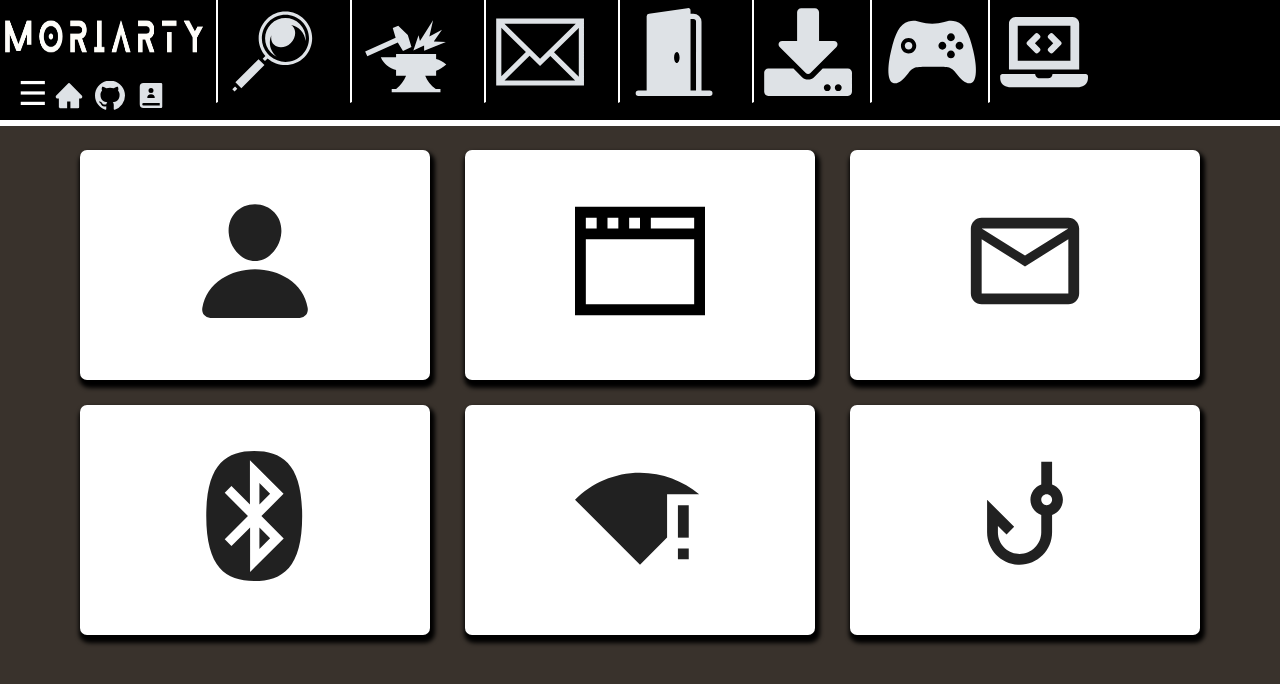
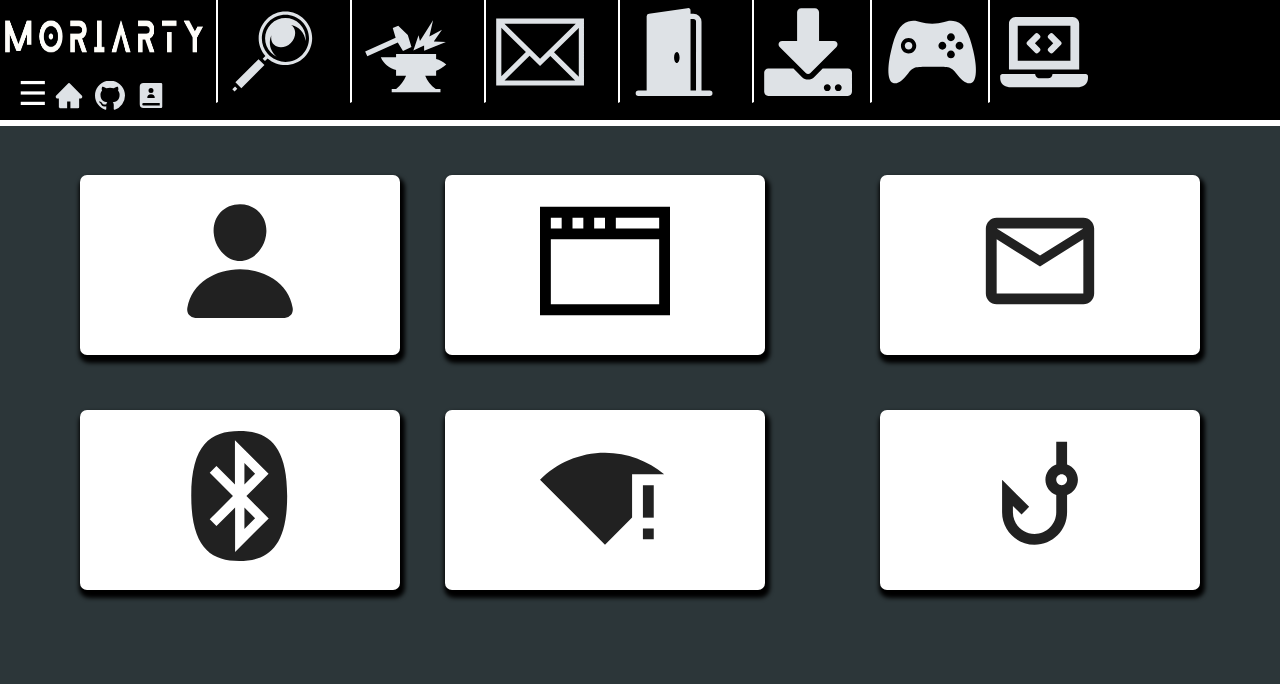
Before and after one commit to Fiery-Warrior/pub-mm-web, a React (Create React App) app: page /reconicon in a window 1280 px wide. Shown: the top 684 px of the page. Built offline with nearby package versions, Linux system fonts and the light colour scheme.

Commit message:
Some card changes

```diff
--- a/src/pages/Contacts/Contacts.js
+++ b/src/pages/Contacts/Contacts.js
@@ -38,6 +38,8 @@ function Contact() {
             <li><a href="https://twitter.com/FieryWarri89283" style={linkStyle}>FieryWarri89283</a></li>
             </ul>
         </section>
+
+        <h3>*Reminder Moriarty's Matrix is for educational use only (any mis-uses of this project is ONLY the user's fault)</h3>
       </main>
 
     </div>
--- a/src/pages/Contacts/contacts.css
+++ b/src/pages/Contacts/contacts.css
@@ -1,5 +1,5 @@
 body {
-    background-color: #39322c;
+    /* background-color: #39322c; */
     color: white;
     font-family: Arial, sans-serif;
     font-size: 16px;
--- a/src/pages/Recon/ScanningCard.jsx
+++ b/src/pages/Recon/ScanningCard.jsx
@@ -36,6 +36,25 @@ export default function BasicCard() {
           height: '230px',
 
         },
+
+        '@media (max-width: 1415px)': {
+          top: '175px',
+          minWidth: 250,
+          height: '180px',
+          width: '320px',
+
+        },
+
+        '@media (max-width: 1215px)': {
+          top: '170px',
+          minWidth: 250,
+          height: '180px',
+          width: '250px',
+          right: '50px',
+
+        },
+
+
       }}
         className="card"
         onMouseEnter={handleMouseEnter}
--- a/src/pages/Recon/recon.css
+++ b/src/pages/Recon/recon.css
@@ -46,8 +46,16 @@
     .card:hover {
         height: 235px !important;
     }
+
+
 }
 
+
+@media screen and (max-width: 1415px) {
+  .card:hover {
+      height: 205px !important;
+  }
+}
 
   .title {
     font-size: 50px;
--- a/src/pages/Recon/reconActive.jsx
+++ b/src/pages/Recon/reconActive.jsx
@@ -36,6 +36,26 @@ export default function BasicCard() {
           top: '405px',
 
         },
+
+        '@media (max-width: 1415px)': {
+          left: '445px',
+          top: '410px',
+          minWidth: 250,
+          height: '180px',
+          width: '320px',
+
+        },
+
+        '@media (max-width: 1215px)': {
+          top: '405px',
+          minWidth: 250,
+          height: '180px',
+          width: '250px',
+          left: '470px',
+
+        },
+
+
       }}
         className="card"
         onMouseEnter={handleMouseEnter}
--- a/src/pages/Recon/reconBScan.jsx
+++ b/src/pages/Recon/reconBScan.jsx
@@ -37,6 +37,25 @@ export default function BasicCard() {
           top: '405px',
 
         },
+
+        '@media (max-width: 1415px)': {
+          top: '410px',
+          minWidth: 250,
+          height: '180px',
+          width: '320px',
+
+        },
+
+        '@media (max-width: 1215px)': {
+          top: '405px',
+          minWidth: 250,
+          height: '180px',
+          width: '250px',
+          left: '120px',
+
+        },
+
+
       }}
         className="card"
         onMouseEnter={handleMouseEnter}
--- a/src/pages/Recon/reconCompany.jsx
+++ b/src/pages/Recon/reconCompany.jsx
@@ -29,11 +29,32 @@ export default function BasicCard() {
         position: 'absolute',
         top: '150px',
         left: '530px',
+
         '@media (max-width: 1515px)': {
           left: '465px',
           minWidth: 350,
           height: '230px',
         },
+
+
+        '@media (max-width: 1415px)': {
+          left: '445px',
+          top: '175px',
+          minWidth: 250,
+          height: '180px',
+          width: '320px',
+
+        },
+
+        '@media (max-width: 1215px)': {
+          top: '170px',
+          minWidth: 250,
+          height: '180px',
+          width: '250px',
+          left: '470px',
+
+        },
+
       }}
         className="card"
         onMouseEnter={handleMouseEnter}
--- a/src/pages/Recon/reconIndiv.jsx
+++ b/src/pages/Recon/reconIndiv.jsx
@@ -34,6 +34,25 @@ export default function BasicCard() {
             left: '80px',
             height: '230px',
           },
+
+          '@media (max-width: 1415px)': {
+            top: '175px',
+            minWidth: 250,
+            height: '180px',
+            width: '320px',
+
+          },
+
+          '@media (max-width: 1215px)': {
+            top: '170px',
+            minWidth: 250,
+            height: '180px',
+            width: '250px',
+            left: '120px',
+
+          },
+
+
         }}
         className="card"
         onMouseEnter={handleMouseEnter}
--- a/src/pages/Recon/reconSocial.jsx
+++ b/src/pages/Recon/reconSocial.jsx
@@ -37,6 +37,23 @@ export default function BasicCard() {
           top: '405px',
 
         },
+
+        '@media (max-width: 1415px)': {
+          top: '410px',
+          minWidth: 250,
+          height: '180px',
+          width: '320px',
+
+        },
+
+          '@media (max-width: 1215px)': {
+            top: '405px',
+            minWidth: 250,
+            height: '180px',
+            width: '250px',
+            right: '50px',
+
+          },
       }}
         className="card"
         onMouseEnter={handleMouseEnter}
```
